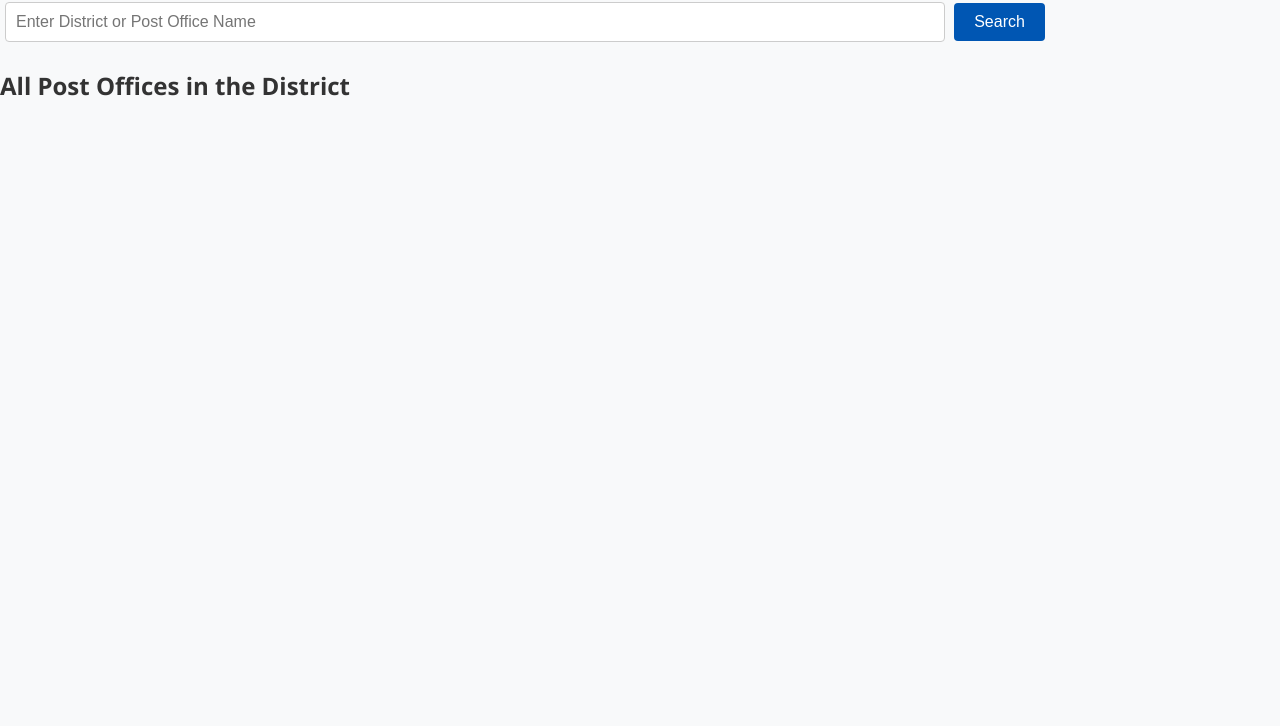
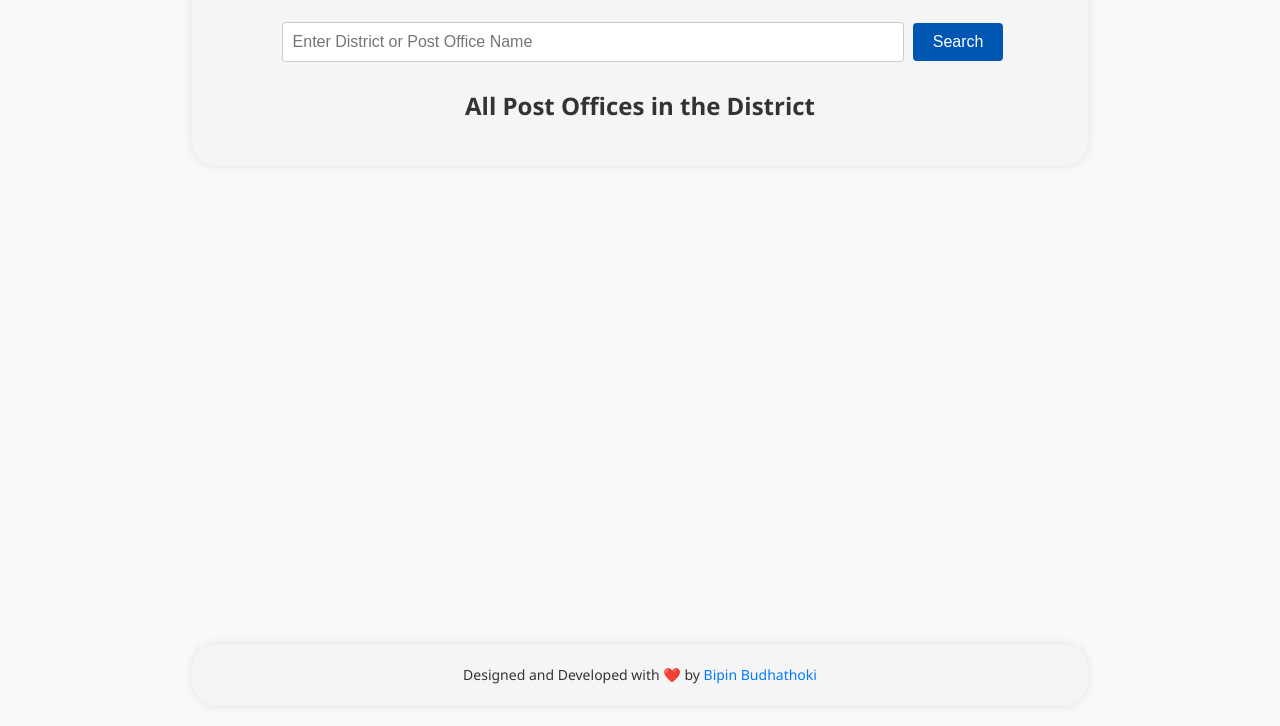
Before and after one commit to BipinBudhathoki01/NepalPostalcode, a plain HTML site: page index.html in a window 1280 px wide. Shown: the part 74-800 px from the top of the page. Drawn offline with Linux system fonts and the light colour scheme.

Commit message:
Update index.html

```diff
--- a/index.html
+++ b/index.html
@@ -7,12 +7,14 @@
     <link rel="stylesheet" href="./public/style.css">
 </head>
 <body>
+    <div class="container">
     <h1 class="hea">Pin Code Search</h1>
-    <input type="text" id="searchInput" placeholder="Enter District or Post Office Name">
+    <input type="text"   id="searchInput" placeholder="Enter District or Post Office Name" required>
     <button onclick="searchDistrict()">Search</button>
     <div id="result"></div>
 
     <h2 class="hea">All Post Offices in the District</h2>
+    </div>
     <ul id="postOfficeList"></ul>
     <script>
         async function fetchDistrictData(searchTerm) {
@@ -56,5 +58,10 @@
             displayPostOffices(searchInput);
         }
     </script>
+     <footer class="footer">
+        <div class="container">
+            <p class="footer-text">Designed and Developed with ❤️ by <a href="https://bipinbudhathoki.com.np/" target="_blank">Bipin Budhathoki</a></p>
+        </div>
+    </footer>
 </body>
 </html>
```
